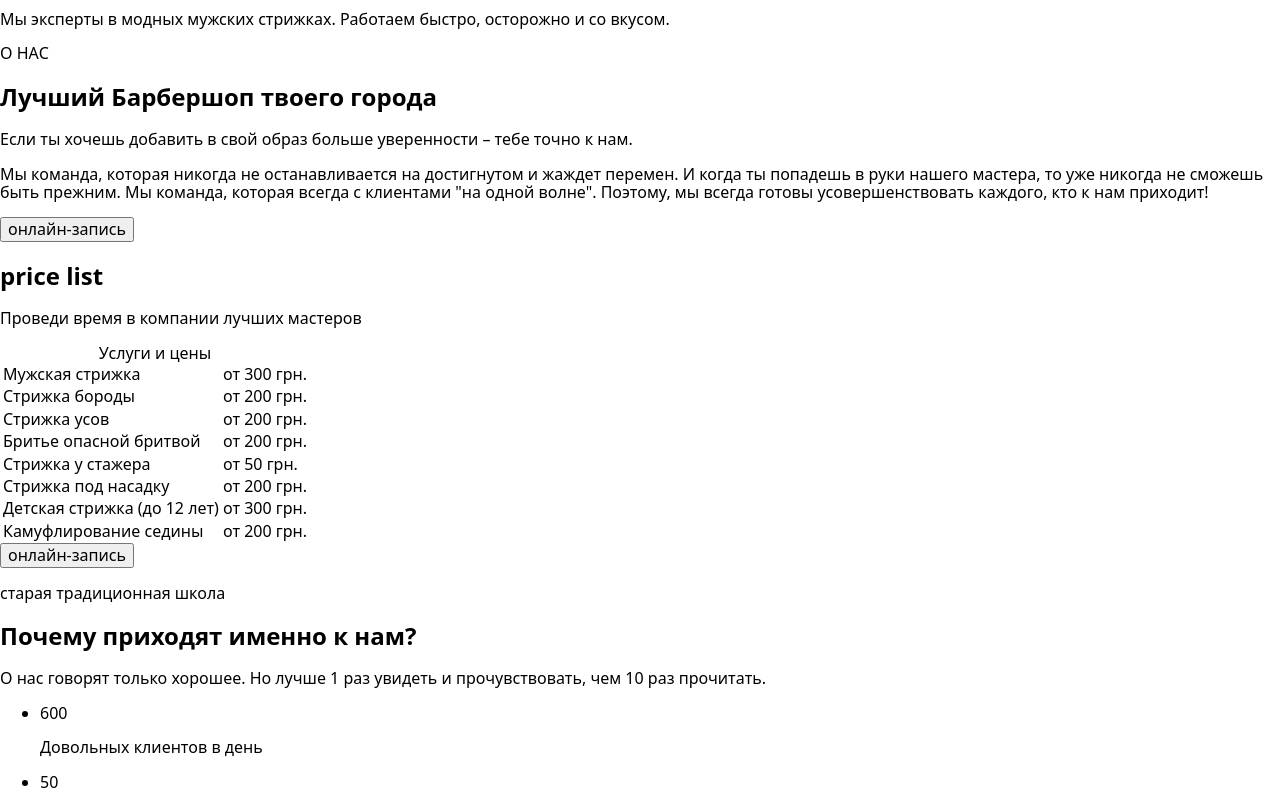
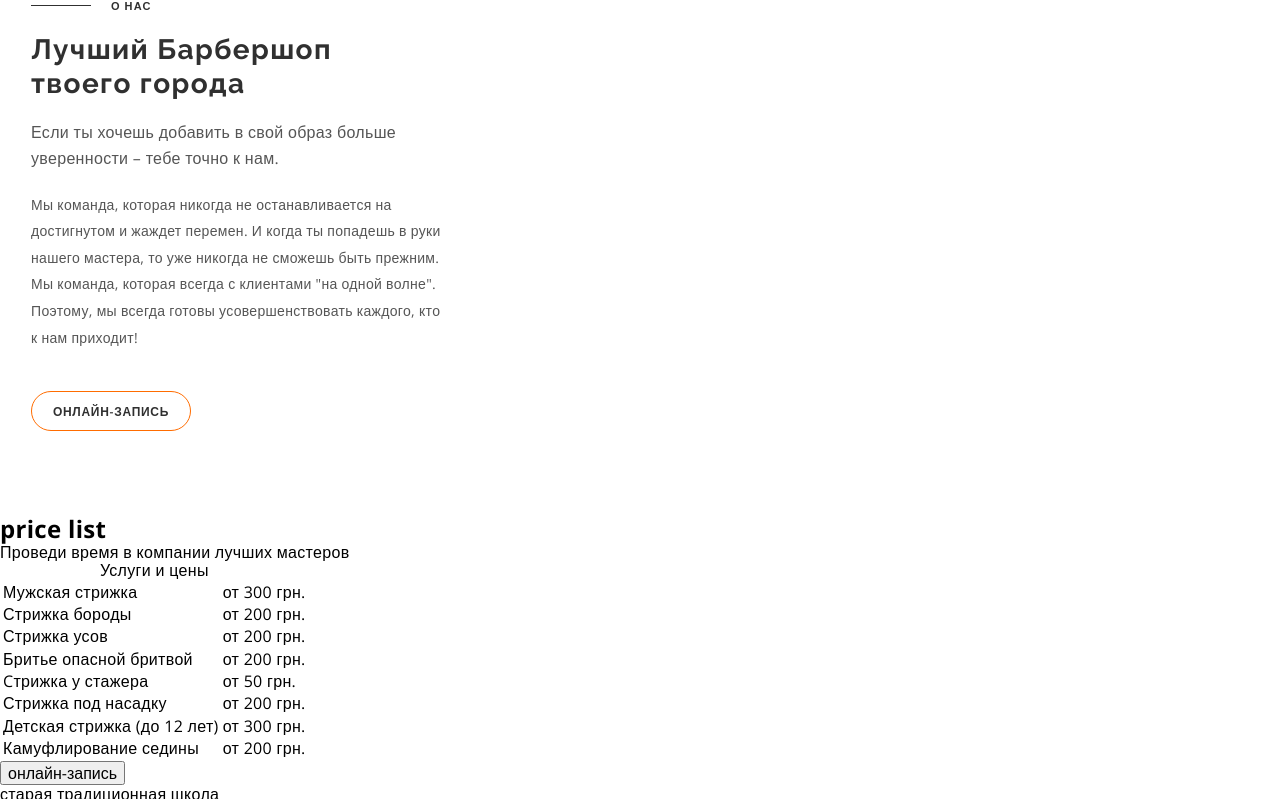
Before and after one commit to HlibTrebin/babershop, a plain HTML site: page index.html in a window 1280 px wide. Shown: the part 286-1085 px from the top of the page. Drawn offline with nearby package versions, Linux system fonts and the light colour scheme.

Commit message:
sass update

```diff
--- a/index.html
+++ b/index.html
@@ -11,6 +11,13 @@
       crossorigin="anonymous"
       referrerpolicy="no-referrer"
     />
+    <link rel="preconnect" href="https://fonts.googleapis.com" />
+    <link rel="preconnect" href="https://fonts.gstatic.com" crossorigin />
+    <link
+      href="https://fonts.googleapis.com/css2?family=Open+Sans:wght@400;600;700&family=Raleway:wght@700&display=swap"
+      rel="stylesheet"
+    />
+    <link rel="stylesheet" href="./css/main.css" />
     <title>BarberShop</title>
   </head>
   <body>
@@ -54,22 +61,24 @@
       </section>
 
       <!-- about us -->
-      <section>
-        <p>О НАС</p>
-        <h2>Лучший Барбершоп твоего города</h2>
-        <p>
-          Если ты хочешь добавить в свой образ больше уверенности – тебе точно к
-          нам.
-        </p>
-        <p>
-          Мы команда, которая никогда не останавливается на достигнутом и жаждет
-          перемен. И когда ты попадешь в руки нашего мастера, то уже никогда не
-          сможешь быть прежним. Мы команда, которая всегда с клиентами "на одной
-          волне". Поэтому, мы всегда готовы усовершенствовать каждого, кто к нам
-          приходит!
-        </p>
+      <section class="aboutUs">
+        <div class="container">
+          <p class="aboutUs-text_top">О НАС</p>
+          <h2 class="aboutUs-title">Лучший Барбершоп твоего города</h2>
+          <p class="aboutUs-text">
+            Если ты хочешь добавить в свой образ больше уверенности – тебе точно
+            к нам.
+          </p>
+          <p class="aboutUs-text_bottom">
+            Мы команда, которая никогда не останавливается на достигнутом и
+            жаждет перемен. И когда ты попадешь в руки нашего мастера, то уже
+            никогда не сможешь быть прежним. Мы команда, которая всегда с
+            клиентами "на одной волне". Поэтому, мы всегда готовы
+            усовершенствовать каждого, кто к нам приходит!
+          </p>
 
-        <button type="submit">онлайн-запись</button>
+          <button class="button" type="submit"><p>онлайн-запись</p></button>
+        </div>
       </section>
 
       <!-- price list -->
--- a/sass/components/__colors.scss
+++ /dev/null
@@ -1,2 +0,0 @@
-$bg-color-grey: #f7f7f7;
-$bg-color-white: #e5e5e5;
--- a/sass/components/__components-main.scss
+++ /dev/null
@@ -1,2 +0,0 @@
-@import "./_colors";
-@import "./_resets";
--- /dev/null
+++ b/sass/components/_body.scss
@@ -0,0 +1,5 @@
+body {
+  font-family: "Open Sans", sans-serif;
+
+  letter-spacing: 0.02em;
+}
--- /dev/null
+++ b/sass/components/_button.scss
@@ -0,0 +1,28 @@
+.button {
+  padding-top: 12px;
+  padding-right: 20px;
+  padding-bottom: 12px;
+  padding-left: 20px;
+
+  width: 160px;
+  height: 40px;
+
+  font-weight: 600;
+  font-size: 12px;
+  line-height: 1.3;
+  letter-spacing: 0.06em;
+  text-transform: uppercase;
+
+  color: $header-text-color;
+  background-color: inherit;
+  transition: background-color 250ms cubic-bezier(0.4, 0, 0.2, 1);
+
+  border: 1px solid #ff6c00;
+  border-radius: 25px;
+
+  &:hover,
+  &:focus {
+    color: $bg-color-white;
+    background-color: #ff6c00;
+  }
+}
--- /dev/null
+++ b/sass/components/_colors.scss
@@ -0,0 +1,4 @@
+$bg-color-grey: #f7f7f7;
+$bg-color-white: #ffffff;
+$header-text-color: #303030;
+$primary-text-color: #555555;
--- /dev/null
+++ b/sass/components/_components-main.scss
@@ -0,0 +1,5 @@
+@import "./body";
+@import "./resets";
+@import "./colors";
+@import "./container";
+@import "./button";
--- /dev/null
+++ b/sass/components/_container.scss
@@ -0,0 +1,7 @@
+.container {
+  max-width: 480px;
+  padding-top: 84px;
+  padding-right: 31px;
+  padding-bottom: 84px;
+  padding-left: 31px;
+}
--- a/sass/components/__resets.scss
+++ b/sass/components/_resets.scss
@@ -7,6 +7,6 @@ h6,
 p,
 ul,
 li {
-  margin: 0;
-  padding: 0;
+  margin: 0px;
+  padding: 0px;
 }
--- /dev/null
+++ b/sass/layout/_aboutUs.scss
@@ -0,0 +1,64 @@
+.aboutUs {
+  background-color: $bg-color-white;
+}
+
+.aboutUs-text_top {
+  display: flex;
+  align-items: center;
+
+  margin-bottom: 20px;
+  max-width: 418px;
+
+  font-weight: 600;
+  font-size: 11px;
+  line-height: 1.4;
+
+  letter-spacing: 0.1em;
+  text-transform: uppercase;
+
+  color: $header-text-color;
+
+  &::before {
+    content: "";
+    display: block;
+    margin-right: 20px;
+
+    width: 60px;
+    height: 1px;
+
+    background-color: currentColor;
+  }
+}
+
+.aboutUs-title {
+  margin-bottom: 20px;
+  max-width: 330px;
+
+  font-family: "Raleway", sans-serif;
+  font-weight: 700;
+  font-size: 28px;
+  line-height: 1.2;
+  letter-spacing: 0.05em;
+
+  color: $header-text-color;
+}
+
+.aboutUs-text {
+  margin-bottom: 20px;
+  max-width: 418px;
+
+  font-size: 16px;
+  line-height: 1.6;
+
+  color: $primary-text-color;
+}
+
+.aboutUs-text_bottom {
+  margin-bottom: 40px;
+  max-width: 418px;
+
+  font-size: 14px;
+  line-height: 1.9;
+
+  color: $primary-text-color;
+}
--- /dev/null
+++ b/sass/layout/_layout-main.scss
@@ -0,0 +1 @@
+@import "./aboutUs";
--- a/sass/main.scss
+++ b/sass/main.scss
@@ -1 +1,2 @@
-@import "./components/_components-main";
+@import "./components/components-main";
+@import "./layout/layout-main";
```
Also changed, not shown: css/main.css (added), 1 other file.
